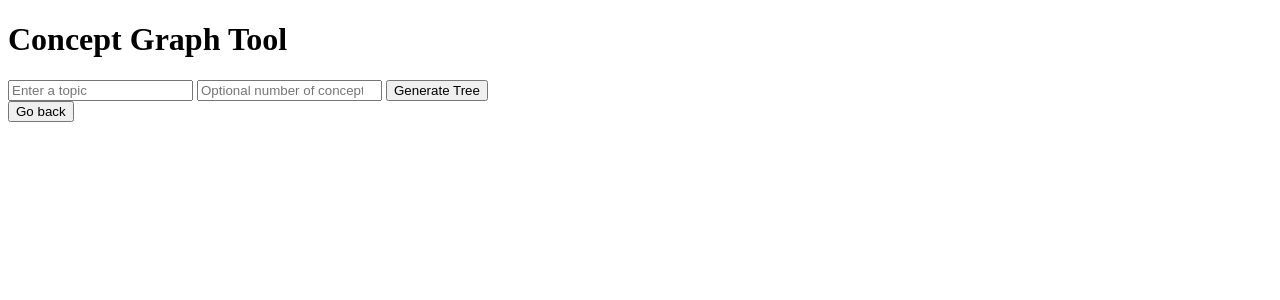
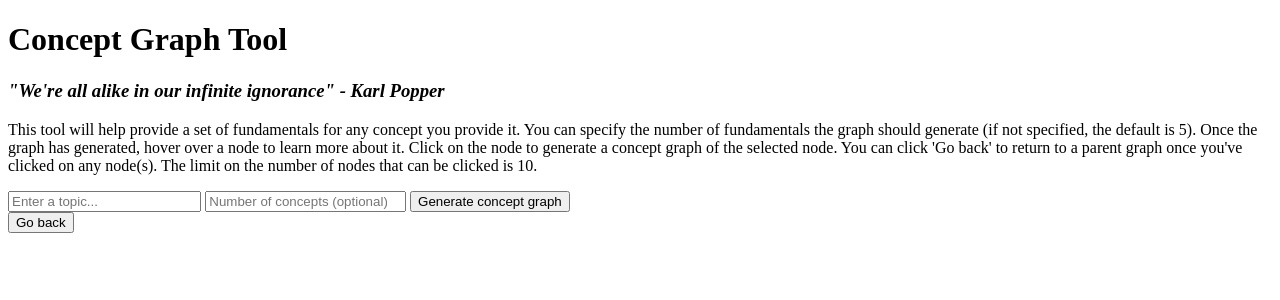
Before and after one commit to mahima-desetty/fundamentals, a Flask app: page /api/index in a window 1280 px wide. Shown: the top 300 px of the page. Run offline with Flask 3, Linux system fonts and the light colour scheme; some libraries are stand-ins or nearby versions.

Commit message:
small fixes

```diff
--- a/app/api.py
+++ b/app/api.py
@@ -13,7 +13,7 @@ client = OpenAI(
 
 # In-memory stack to store graph states
 graph_stack = []
-max_depth = 5
+max_depth = 10
 
 
 @api_bp.route('/index')
@@ -28,8 +28,8 @@ def generate_tree():
     if not topic:
         return jsonify({"error": "Topic is required"}), 400
 
-    number = int(data.get("number", ""))
-    if not number:
+    number = data.get("number")
+    if not number or number == "" or int(number) < 1:
         number = 5
 
     # Store number in the session for retrieval in subsequent graph creations.
@@ -68,7 +68,7 @@ def explore_node(node_id):
     if not node_id:
         return
     if not graph_stack:
-        return jsonify({"error": "No graph to explore"}), 400
+        return jsonify({"error": "No graph to explore. Try refreshing the page."}), 400
 
     if 'number' in session:
         number = session['number']
@@ -124,4 +124,5 @@ def go_back():
         fig = plot_tree(parent_state["tree"], parent_state["node_data"])
         return jsonify(fig.to_dict())
     return jsonify({"error": "No parent graph to return to. Start by entering "
-                             "a concept in the topic box above."}), 400
+                             "a concept in the topic box above or clicking through "
+                             "some of the nodes in the graph."}), 400
--- a/app/settings.py
+++ b/app/settings.py
@@ -16,12 +16,12 @@ def create_model_instructions(number_of_concepts):
     """Provide high-level guidelines to the model, telling it how to behave throughout the conversation."""
     model_instructions = "A user will present you with a topic and your," \
                          "responsibility is to provide them with the prerequisite" \
-                         "knowledge on that topic that will help them learn" \
-                         "the original topic better. It's important to have the" \
+                         "knowledge that will help them learn" \
+                         "the topic better. It's important to have the" \
                          "fundamentals of a concept understood before moving on to" \
                          "more complex topics. This will help the user check any" \
                          "blind spots in their knowledge so they can thoroughly" \
-                         "learn a new topic. For example, if they ask you about" \
+                         "learn something new. For example, if they ask you about" \
                          "'gravitational lensing', provide them with a list of" \
                          "important prior topics that would make understanding" \
                          "gravitational lensing easier. Some examples are Einstein's" \
--- a/app/templates/index.html
+++ b/app/templates/index.html
@@ -6,10 +6,19 @@
 </head>
 <body>
 <h1>Concept Graph Tool</h1>
+
+<h3><i>"We're all alike in our infinite ignorance" - Karl Popper</i></h3>
+
+<p>This tool will help provide a set of fundamentals for any concept you provide it. You can specify
+    the number of fundamentals the graph should generate (if not specified, the default is 5). Once the
+    graph has generated, hover over a node to learn more about it. Click on the node to generate a
+    concept graph of the selected node. You can click 'Go back' to return to a parent graph once you've
+    clicked on any node(s). The limit on the number of nodes that can be clicked is 10.
+</p>
 <form id="topicForm">
-    <input type="text" id="topic" name="topic" placeholder="Enter a topic" required>
-    <input type="number" id="number" name="number" placeholder="Optional number of concepts?">
-    <button type="submit">Generate Tree</button>
+    <input type="text" id="topic" name="topic" style="width:25ch" placeholder="Enter a topic..." required>
+    <input type="number" id="number" name="number" style="width:26ch" placeholder="Number of concepts (optional)">
+    <button type="submit">Generate concept graph</button>
 </form>
 <div id="treePlot"></div>
 <button id="goBack" onclick="goBack()">Go back</button>
```
Also changed, not shown: README.md, img/one.png (added), img/three.png (added), img/two.png (added).
